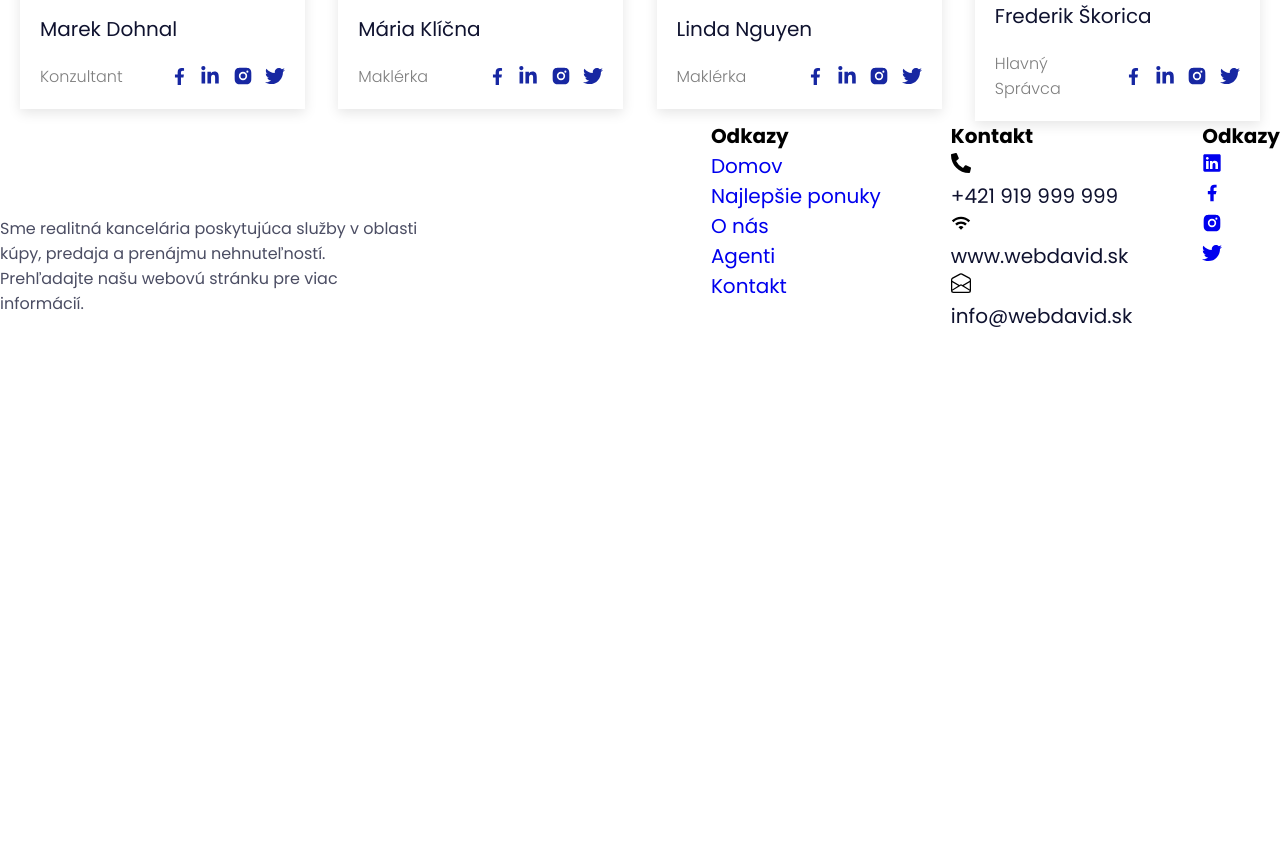
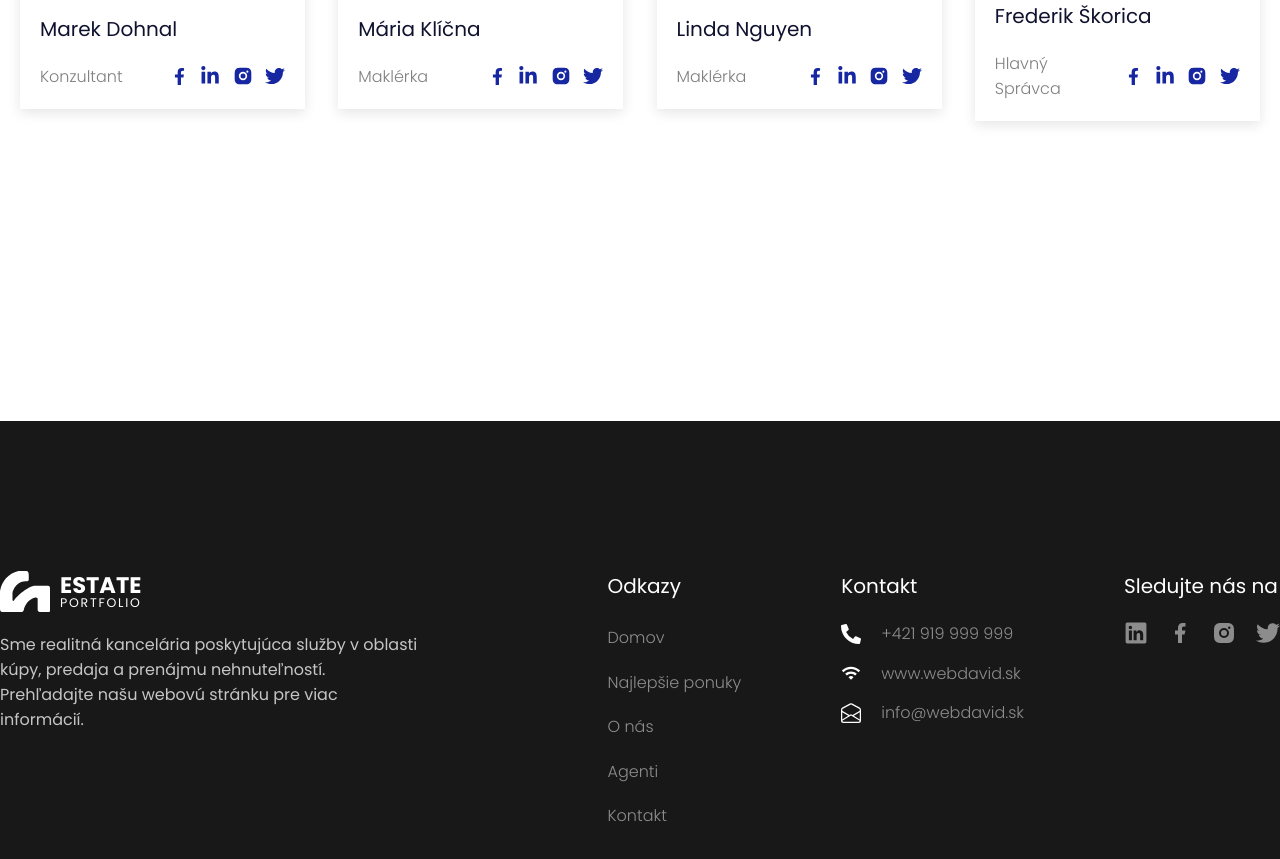
Before and after one commit to davidnx01/real-estate-portfolio, a Next.js app: page / in a window 1280 px wide. Shown: the part 3560-4419 px from the top of the page. Before the commit the page ends 3891 px from the top, so only its background shows below. Built offline with nearby package versions, Linux system fonts and the light colour scheme.

Commit message:
Footer Layout + Design

```diff
--- a/common/Constants/footerConts.js
+++ b/common/Constants/footerConts.js
@@ -36,15 +36,15 @@ export const footerContactLinks = [
 
 export const footerFollowLinks = [
     {
-        linkIcon: <RxLinkedinLogo />, idIcon: "www.linkedin.com"
+        linkIcon: <RxLinkedinLogo size={24} />, idIcon: "www.linkedin.com"
     },
     {
-        linkIcon: <RiFacebookFill />, idIcon: "www.facebook.sk"
+        linkIcon: <RiFacebookFill size={24} />, idIcon: "www.facebook.sk"
     },
     {
-        linkIcon: <RiInstagramFill />, idIcon: "www.instagram.com"
+        linkIcon: <RiInstagramFill size={24} />, idIcon: "www.instagram.com"
     },
     {
-        linkIcon: <FaTwitter />, idIcon: "www.twitter.com"
+        linkIcon: <FaTwitter size={24} />, idIcon: "www.twitter.com"
     },
 ]
--- a/common/Containers/Footer.jsx
+++ b/common/Containers/Footer.jsx
@@ -6,11 +6,11 @@ import { footerContactLinks, footerFollowLinks, footerNavLinks } from '../Consta
 const Footer = () => {
   return (
     <>
-      <footer id='footer'>
+      <footer id='footer' className={styles.footer}>
         <div className={styles.footer_wrap}>
           <div className={styles.footer_left_side}>
             <Logo />
-            <p>
+            <p className={styles.footer_description}>
               Sme realitná kancelária poskytujúca služby
               v oblasti kúpy, predaja a prenájmu nehnuteľností.
               Prehľadajte našu webovú stránku pre viac informácií.
@@ -33,7 +33,7 @@ const Footer = () => {
               <h4>Kontakt</h4>
               <ul>
                 {footerContactLinks.map((link) => (
-                  <li key={link.info}>
+                  <li key={link.info} className={styles.contact_li}>
                     {link.infoIcon}
                     <p>{link.infoText}</p>
                   </li>
@@ -42,8 +42,8 @@ const Footer = () => {
             </div>
 
             <div className="footer_right_side_list">
-              <h4>Odkazy</h4>
-              <ul>
+              <h4>Sledujte nás na</h4>
+              <ul className={styles.follow_wrap}>
                 {footerFollowLinks.map((link) => (
                   <li>
                     <a href={link.idIcon}>
--- a/styles/footer.module.css
+++ b/styles/footer.module.css
@@ -1,8 +1,11 @@
-#footer {
+.footer {
     position: relative;
     width: 100%;
     background: #181818;
     margin-top: 15rem;
+    padding-top: 7.5rem;
+    padding-bottom: 1.5rem;
+    color: white;
 }
 
 .footer_wrap {
@@ -14,16 +17,72 @@
     justify-content: space-between;
 }
 
-.footer_left_side p {
+.footer_left_side {
+    display: flex;
+    align-items: flex-start;
+    justify-content: flex-start;
+    flex-direction: column;
+}
+
+.footer_description {
     margin-top: 1rem;
     font-size: .8rem;
     opacity: .75;
     max-width: 420px;
+    color: white;
 }
 
 .footer_right_side {
     display: flex;
     align-items: flex-start;
     justify-content: flex-end;
-    gap: 3.5rem;
+    gap: 5rem;
 }
+
+.footer_right_side h4 {
+    margin-bottom: 1rem;
+    font-size: 1rem;
+    font-weight: 400;
+}
+
+.footer ul li {
+    margin-bottom: .725rem;
+}
+
+.footer_right_side ul li a {
+    opacity: .5;
+    font-size: .8rem;
+    font-weight: 300;
+    color: white;
+    transition: .18s ease-in;
+}
+
+.footer_right_side ul li a:hover {
+    opacity: 1;
+}
+
+.footer_right_side ul li a:last-child{
+    margin-bottom: 0;
+}
+
+.contact_li {
+    display: flex;
+    align-items: center;
+    justify-content: flex-start;
+    gap: 1rem;
+}
+
+.contact_li p {
+    color: white;
+    font-size: .8rem;
+    opacity: .5;
+    font-weight: 300;
+}
+
+.follow_wrap{
+    display: flex;
+    align-items: center;
+    justify-content: flex-end;
+    flex-direction: row;
+    gap: 1rem;
+}
```
